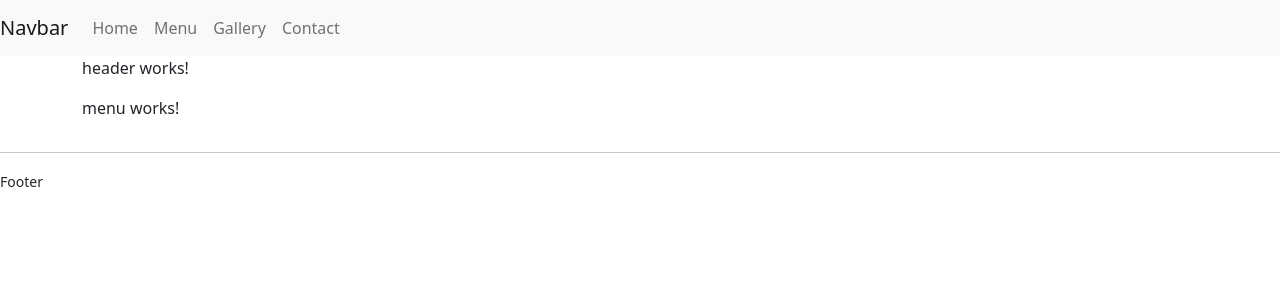
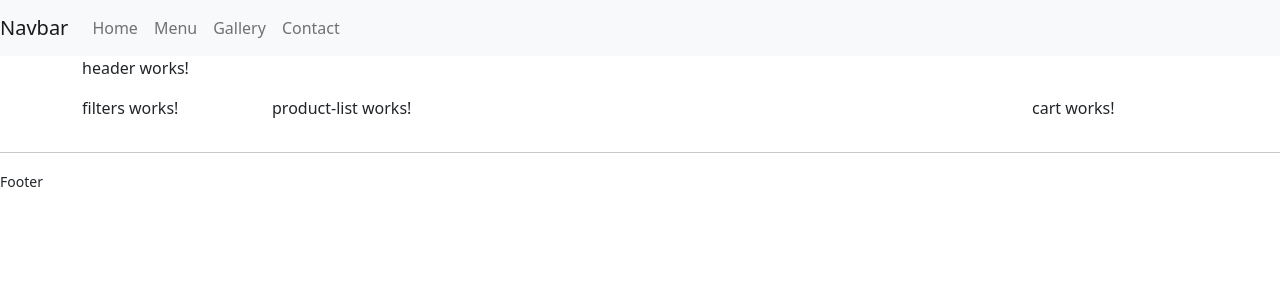
Before and after one commit to TyeWalker/ProductMenu, an Angular app: page /menu in a window 1280 px wide. Shown: the top 300 px of the page. Built offline with nearby package versions, Linux system fonts and the light colour scheme.

Commit message:
Added product list, set layout for menu

```diff
--- a/src/app/app.module.ts
+++ b/src/app/app.module.ts
@@ -9,6 +9,7 @@
 import { AppRoutingModule } from './app-routing.module';
 import { FiltersComponent } from './components/menu/filters/filters.component';
 import { CartComponent } from './components/menu/cart/cart.component';
+import { ProductListComponent } from './components/menu/product-list/product-list.component';
 
 @NgModule({
   declarations: [
@@ -18,7 +19,8 @@
     NavComponent,
     MenuComponent,
     FiltersComponent,
-    CartComponent
+    CartComponent,
+    ProductListComponent
   ],
   imports: [
     BrowserModule,
--- a/src/app/components/menu/menu.component.html
+++ b/src/app/components/menu/menu.component.html
@@ -1 +1,14 @@
-<p>menu works!</p>
+
+<div class="row">
+    <div class="col">
+        <app-filters></app-filters>
+    </div>
+
+    <div class="col-md-8">
+        <app-product-list></app-product-list>
+    </div>
+
+    <div class="col">
+        <app-cart></app-cart>
+    </div>
+</div>
--- /dev/null
+++ b/src/app/components/menu/product-list/product-list.component.html
@@ -0,0 +1 @@
+<p>product-list works!</p>
--- /dev/null
+++ b/src/app/components/menu/product-list/product-list.component.ts
@@ -0,0 +1,15 @@
+import { Component, OnInit } from '@angular/core';
+
+@Component({
+  selector: 'app-product-list',
+  templateUrl: './product-list.component.html',
+  styleUrls: ['./product-list.component.css']
+})
+export class ProductListComponent implements OnInit {
+
+  constructor() { }
+
+  ngOnInit(): void {
+  }
+
+}
```
Also changed, not shown: src/app/app.component.html (line endings or trailing spaces), src/app/components/menu/product-list/product-list.component.css (added), 1 other file (tests, documents, lock files or other folders).
